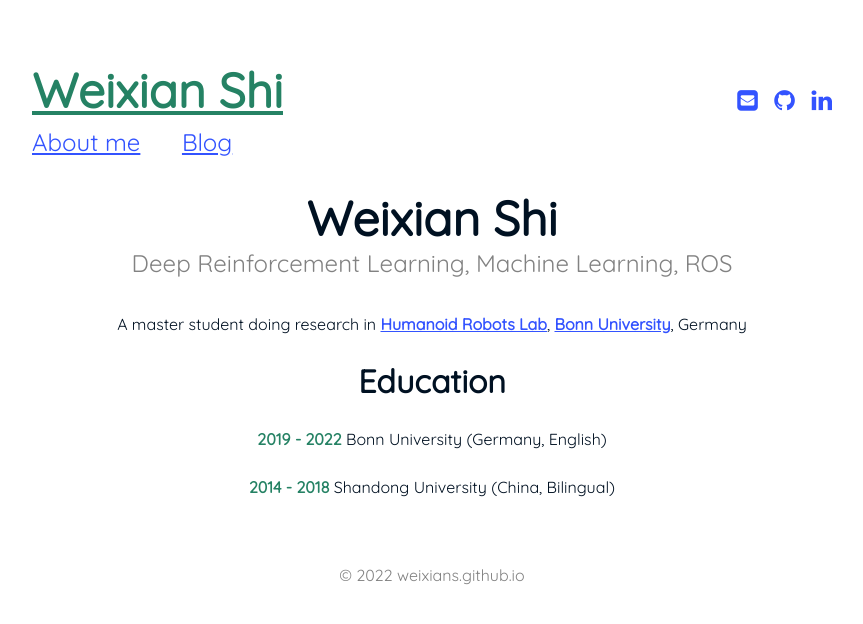
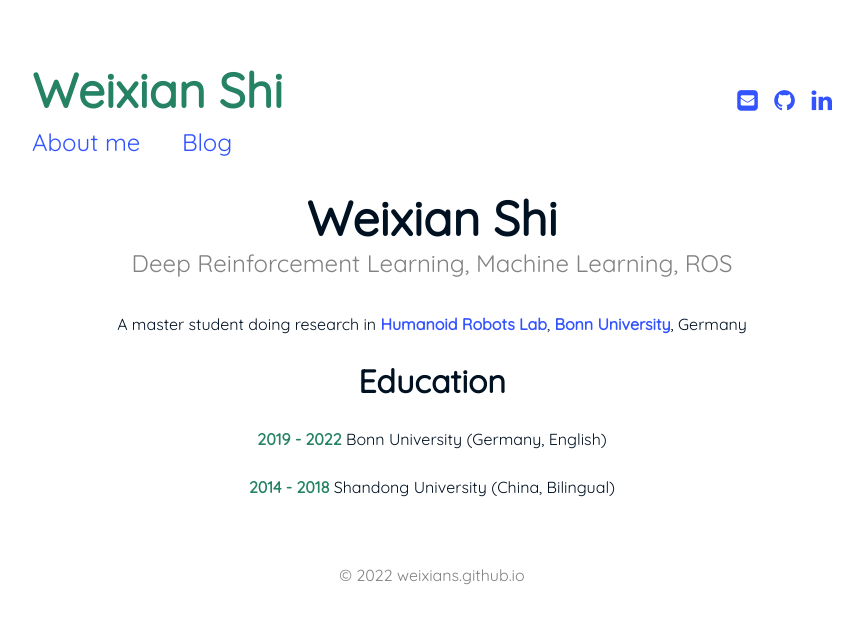
Before and after one commit to weixians/weixians.github.io, a Jekyll site: the page built from index.html, in a window 1280 px wide. Shown: the top 624 px of the page, without its empty margins (208-1071 px from the left). Built offline with Jekyll 4.4.1, drawn with Linux system fonts in a browser that asks for light colours.

Commit message:
change content

```diff
--- a/assets/css/main.css
+++ b/assets/css/main.css
@@ -10,7 +10,11 @@ body {
 a {
     color: #3353FF;
     font-weight: bold;
-    /*text-decoration: none;*/
+    text-decoration: none;
+}
+
+a :hover {
+    text-decoration: underline;
 }
 
 p, ul, ol, dl {
```
